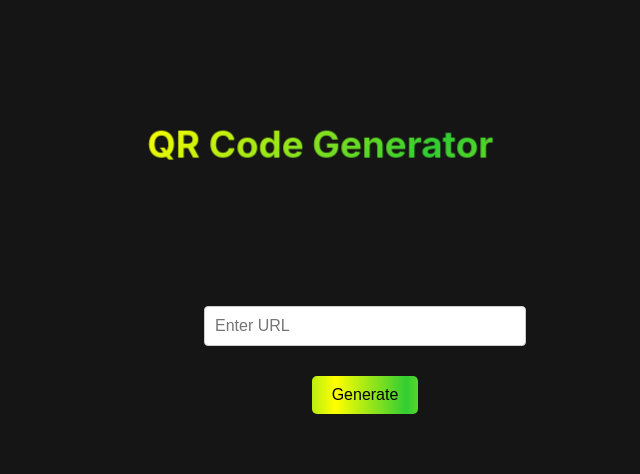
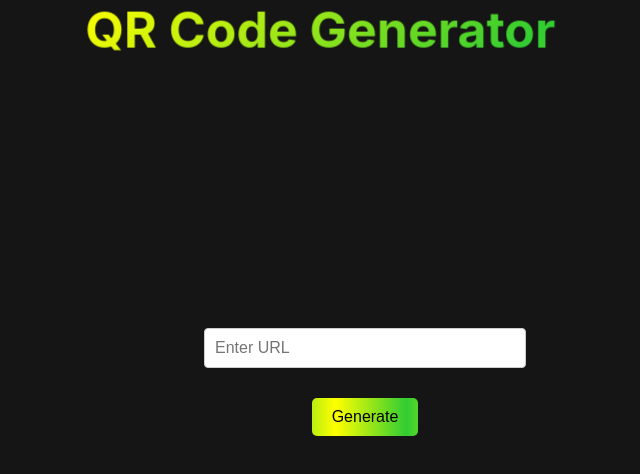
Before and after one commit to Technigo/project-custom-hooks-qr-code-generator-vite, a React (Vite) app: page / in a window 1280 px wide. Shown: the top 474 px of the page, without its empty margins (275-915 px from the left). Built offline with nearby package versions, Linux system fonts and the light colour scheme.

Commit message:
deploylink

```diff
--- a/src/index.css
+++ b/src/index.css
@@ -59,7 +59,8 @@ h1 {
   font-size: 2.3rem; /* Adjust size as needed */
   background: linear-gradient(-45deg, limegreen, yellow, limegreen, yellow);
   background-size: 200% 200%; /* Large size to allow movement */
-  padding-bottom: 30px;
+
+  padding-bottom: 60px;
   color: transparent;
   -webkit-background-clip: text;
   background-clip: text;
@@ -166,9 +167,10 @@ img.logo {
   animation: spin 1s linear; /* Adjust time as needed for the desired speed */
 }
 
-@media (min-width: 600px) {
+@media (min-width: 500px) {
   h1 {
-    margin-top: -220px;
-    padding-bottom: 80px; /* This will now apply to screens over 600 pixels wide */
+    font-size: 50px;
+    margin-top: -320px;
+    padding-bottom: 200px; /* This will now apply to screens over 600 pixels wide */
   }
 }
```
Also changed, not shown: 1 other file (tests, documents, lock files or other folders).
